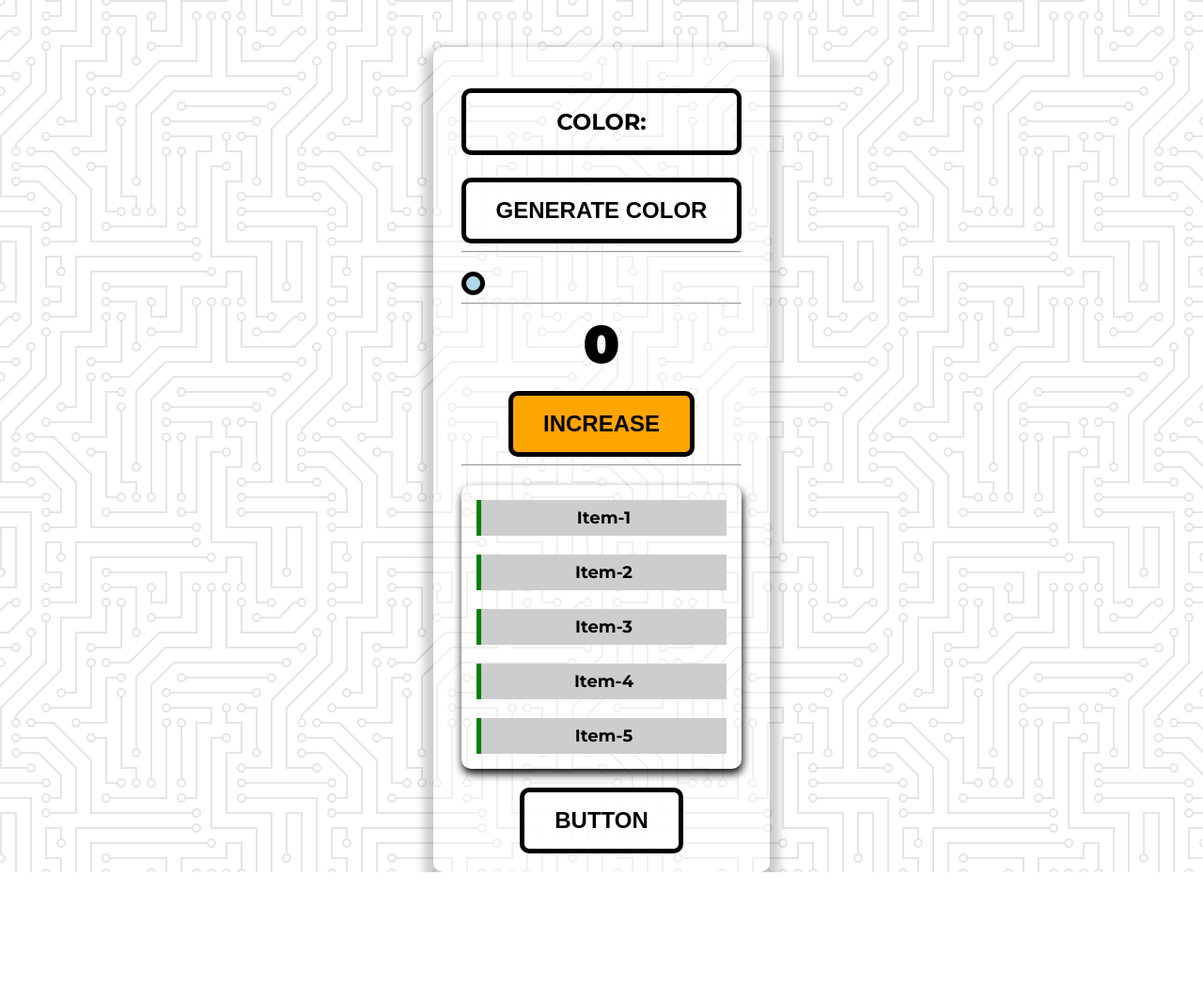
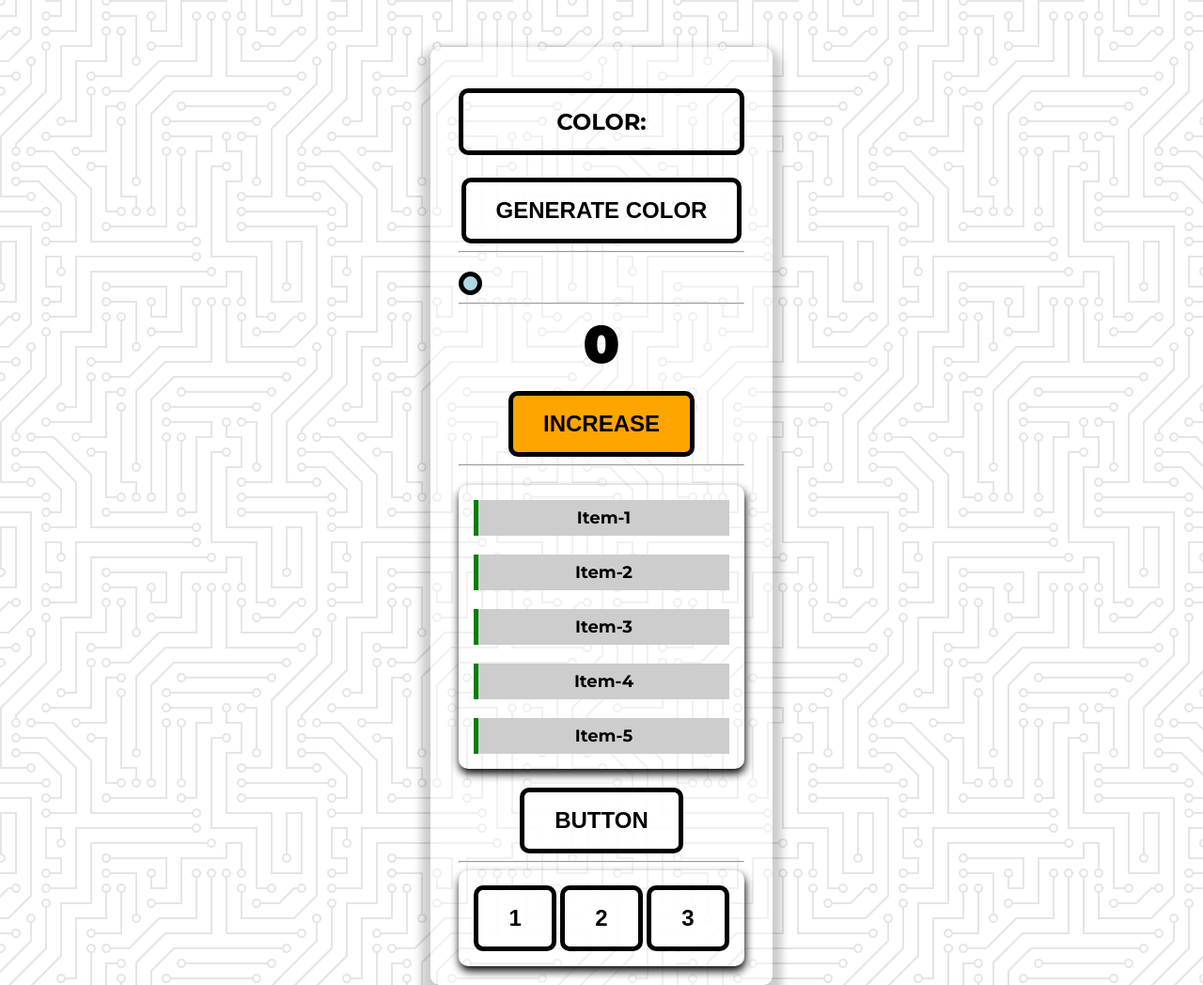
Before and after one commit to Yuriybidjo/js-exercises, a website: page 015_event/index.html in a window 1280 px wide. Shown: the whole page at 94% size. Before the commit the page ends 928 px from the top, so only its background shows below. Drawn offline with Linux system fonts and the light colour scheme.

Commit message:
the tasks  have done

```diff
--- a/015_event/index.html
+++ b/015_event/index.html
@@ -33,6 +33,13 @@
         </ul>
         <button class="button">Button</button>
       </div>
+      <hr>
+      <!-- block-container -->
+       <div class="block-container">
+        <button class="button first">1</button>
+        <button class="button second">2</button>
+        <button class="button third">3</button>
+       </div>
     </div>
   </body>
 </html>
--- a/015_event/script.js
+++ b/015_event/script.js
@@ -69,3 +69,20 @@ for (let i = 0; i < linksEl.length; i++) {
     linksEl[i].remove();
   });
 };
+
+// 5.event.target
+// Створіть блок з классом blockContainer з 3 кнопками, в кожної з яких унікальний клас button.first, button.second, button.third.
+// Додайте обробник кліка на blockContainer і при кліку на кнопку виводьте alert в якому повідомляйте яка кнопка отримала клік
+
+const blockContainer = document.querySelector('.block-container');
+
+blockContainer.addEventListener('click', function (event) {
+  if (event.target.classList.contains('button')) {
+
+    const classesAsArray = [...event.target.classList];
+
+    const uniqueClass = classesAsArray.find(className => className !== 'button');
+
+    alert(`Клік отримала кнопка: ${uniqueClass}`);
+  }
+});
--- a/015_event/style.css
+++ b/015_event/style.css
@@ -116,3 +116,9 @@ button:disabled {
   font-weight: 700;
   font-size: 18px;
 }
+
+.block-container{
+  padding: 1rem;
+  box-shadow: 1px 5px 10px black;
+  border-radius: 10px;
+}
```
Also changed, not shown: code.png (added).
